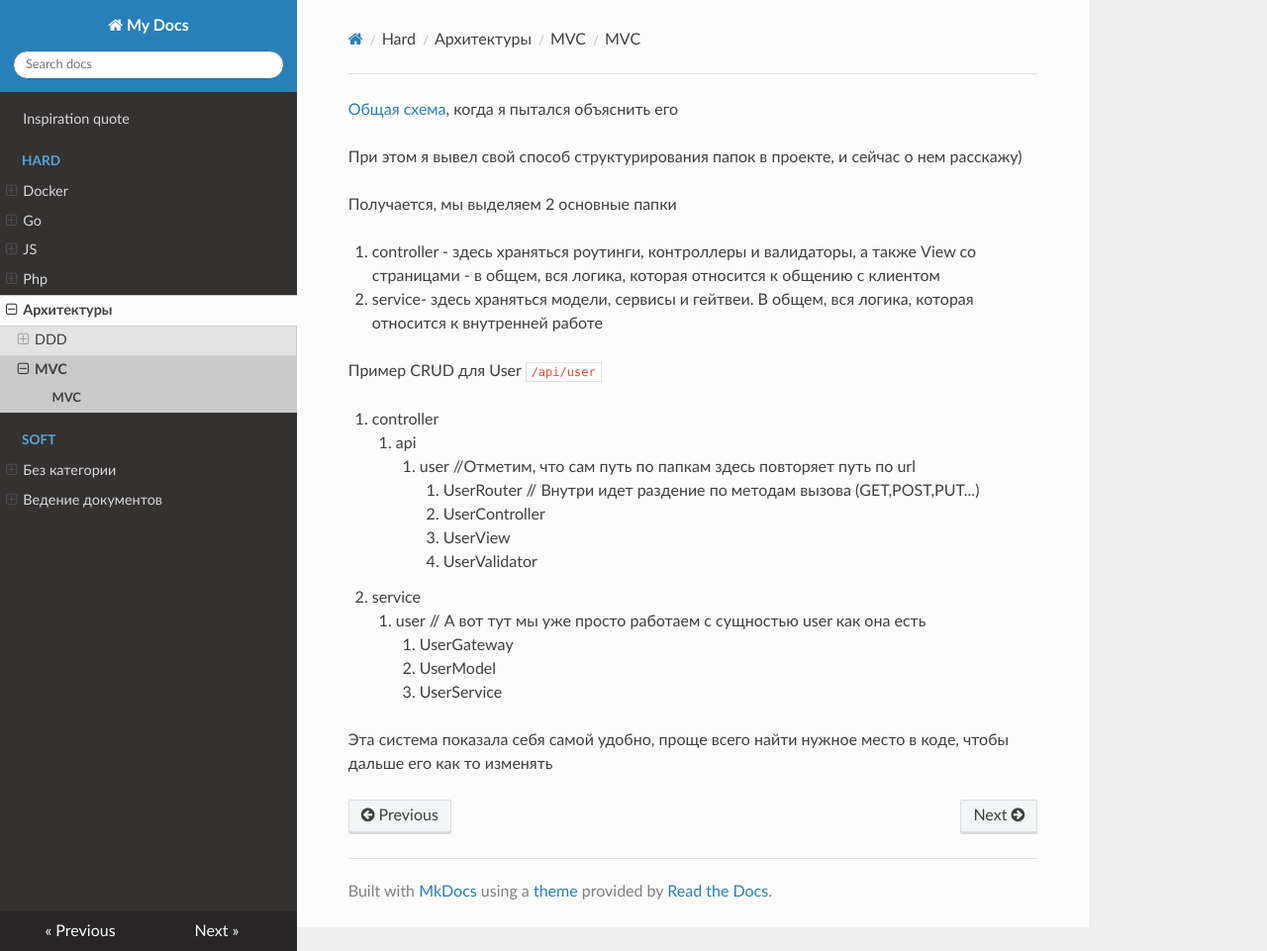
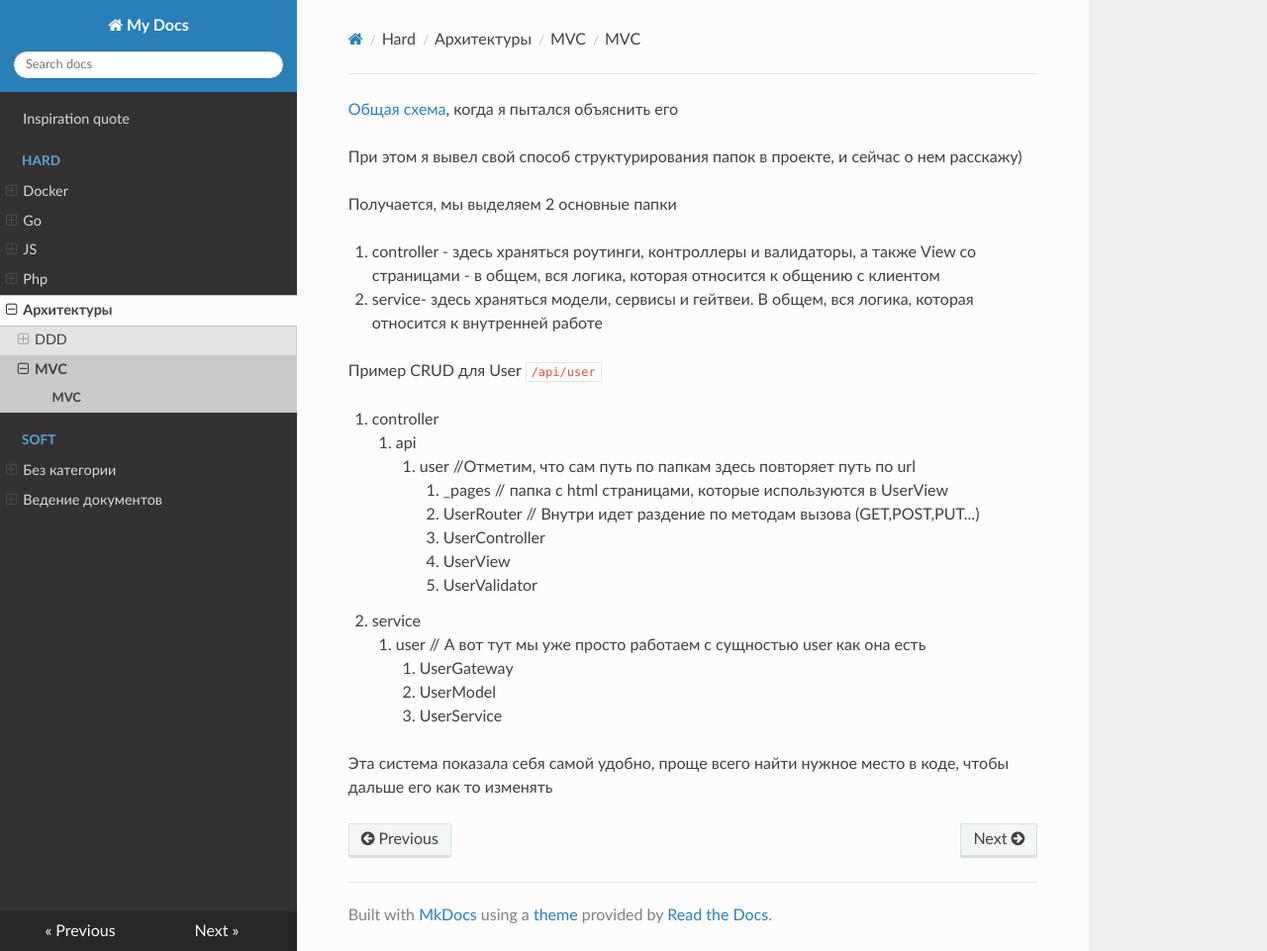
Before and after one commit to RyndychRD/code-conspect, an MkDocs documentation site: the page built from docs/hard/Архитектуры/MVC/MVC.md, in a window 1280 px wide and 961 px high. Shown: the whole window at 99% size. Built offline with MkDocs 1.6.1, drawn with Linux system fonts in a browser that asks for light colours; nearby versions of some CDN libraries.

Commit message:
Добавил описание _pages в MVC

```diff
--- a/docs/hard/Архитектуры/MVC/MVC.md
+++ b/docs/hard/Архитектуры/MVC/MVC.md
@@ -12,10 +12,11 @@
 1. controller
 	1. api
 		1. user //Отметим, что сам путь по папкам здесь повторяет путь по url
-            1. UserRouter // Внутри идет раздение по методам вызова (GET,POST,PUT...)
-            2. UserController
-            3. UserView
-            4. UserValidator
+            1. _pages // папка с html страницами, которые используются в UserView
+            2. UserRouter // Внутри идет раздение по методам вызова (GET,POST,PUT...)
+            3. UserController
+            4. UserView
+            5. UserValidator
 2. service
 	1. user // А вот тут мы уже просто работаем с сущностью user как она есть
         1. UserGateway
```
